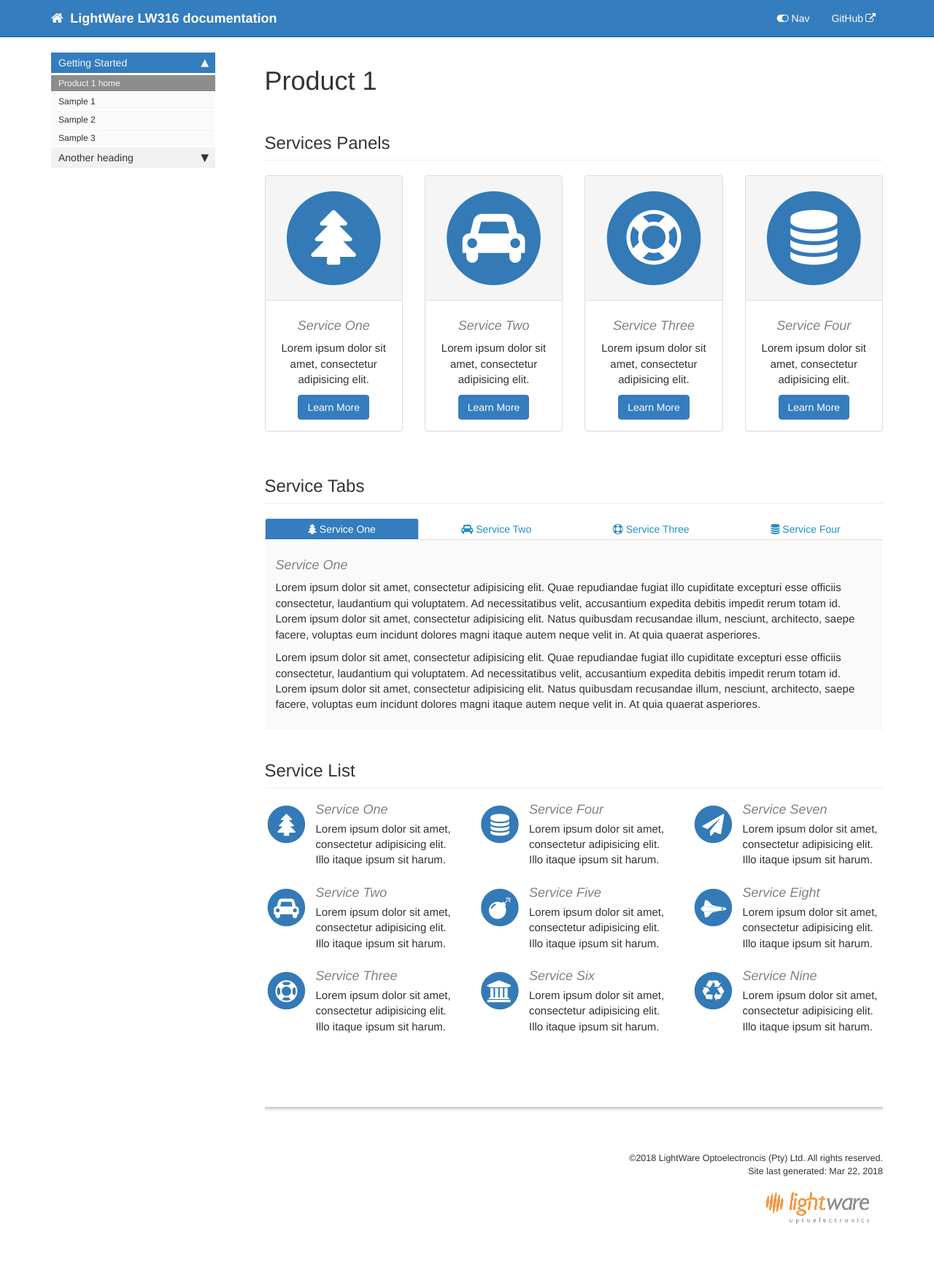
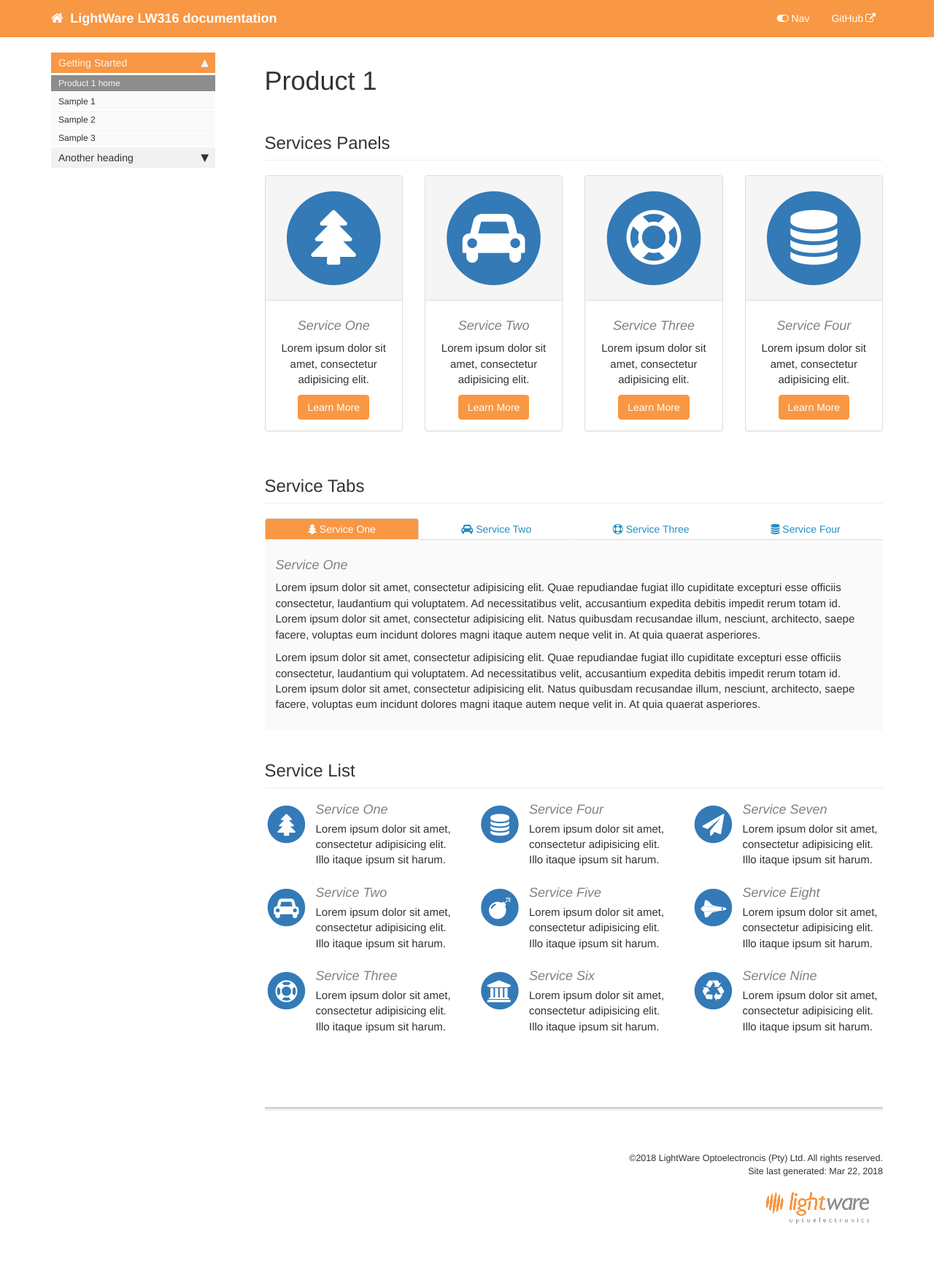
Before and after one commit to LightWare-Optoelectronics/LW316-docs, a Jekyll site: the page built from pages/product1/p1_landing_page.html, in a window 1280 px wide. Shown: the whole page at 73% size. Built offline with Jekyll 4.4.1, drawn with Linux system fonts in a browser that asks for light colours; nearby versions of some CDN libraries; comment, search, counter and statistics services are not loaded.

Commit message:
lw theme.

```diff
--- a/_includes/head.html
+++ b/_includes/head.html
@@ -14,7 +14,7 @@
 <link rel="stylesheet" href="css/customstyles.css">
 <link rel="stylesheet" href="css/boxshadowproperties.css">
 <!-- most color styles are extracted out to here -->
-<link rel="stylesheet" href="css/theme-blue.css">
+<link rel="stylesheet" href="css/theme-lw.css">
 
 <script src="https://cdnjs.cloudflare.com/ajax/libs/jquery/2.1.4/jquery.min.js"></script>
 
--- /dev/null
+++ b/css/theme-lw.css
@@ -0,0 +1,121 @@
+.summary {
+    color: #808080;
+    border-left: 5px solid #ED1951;
+    font-size:16px;
+}
+
+
+h3 {color: #ED1951; }
+h4 {color: #808080; }
+
+.nav-tabs > li.active > a, .nav-tabs > li.active > a:hover, .nav-tabs > li.active > a:focus {
+    background-color: #F89744;
+    color: white;
+}
+
+.nav > li.active > a {
+    background-color: #F89744;
+}
+
+.nav > li > a:hover {
+    background-color: #F89744;
+}
+
+div.navbar-collapse .dropdown-menu > li > a:hover {
+    background-color: #F89744;
+}
+
+.nav li.thirdlevel > a {
+    background-color: #FAFAFA !important;
+    color: #F89744;
+    font-weight: bold;
+}
+
+a[data-toggle="tooltip"] {
+    color: #649345;
+    font-style: italic;
+    cursor: default;
+}
+
+.navbar-inverse {
+    background-color: #F89744;
+    border-color: #F89744;
+}
+.navbar-inverse .navbar-nav>li>a, .navbar-inverse .navbar-brand {
+    color: white;
+}
+
+.navbar-inverse .navbar-nav>li>a:hover, a.fa.fa-home.fa-lg.navbar-brand:hover {
+     color: #f0f0f0;
+}
+
+a.navbar-brand:hover {
+  color: #f0f0f0;
+}
+
+.navbar-inverse .navbar-nav > .open > a, .navbar-inverse .navbar-nav > .open > a:hover, .navbar-inverse .navbar-nav > .open > a:focus {
+    color: #F89744;
+}
+
+.navbar-inverse .navbar-nav > .open > a, .navbar-inverse .navbar-nav > .open > a:hover, .navbar-inverse .navbar-nav > .open > a:focus {
+    background-color: #F89744;
+    color: #ffffff;
+}
+
+.navbar-inverse .navbar-collapse, .navbar-inverse .navbar-form {
+    border-color: #248ec2 !important;
+}
+
+.btn-primary {
+    color: #ffffff;
+    background-color: #F89744;
+    border-color: #F89744;
+}
+
+.navbar-inverse .navbar-nav > .active > a, .navbar-inverse .navbar-nav > .active > a:hover, .navbar-inverse .navbar-nav > .active > a:focus {
+    background-color: #F89744;
+}
+
+.btn-primary:hover,
+.btn-primary:focus,
+.btn-primary:active,
+.btn-primary.active,
+.open .dropdown-toggle.btn-primary {
+    background-color: #F89744;
+    border-color: #F89744;
+}
+
+.printTitle {
+    color: #F89744 !important;
+}
+
+body.print h1 {color: #F89744 !important; font-size:28px !important;}
+body.print h2 {color: #595959 !important; font-size:20px !important;}
+body.print h3 {color: #E50E51 !important; font-size:14px !important;}
+body.print h4 {color: #679DCE !important; font-size:14px; font-style: italic !important;}
+
+.anchorjs-link:hover {
+    color: #F89744;
+}
+
+div.sidebarTitle {
+    color: #F89744;
+}
+
+li.sidebarTitle {
+  margin-top:20px;
+    font-weight:normal;
+    font-size:130%;
+    color: #ED1951;
+    margin-bottom:10px;
+    margin-left: 5px;
+
+}
+
+.navbar-inverse .navbar-toggle:focus, .navbar-inverse .navbar-toggle:hover {
+    background-color: #F89744;
+}
+
+.navbar-inverse .navbar-toggle {
+    border-color: #F89744;
+}
```
